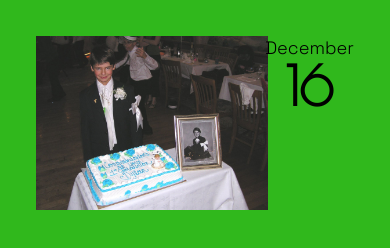
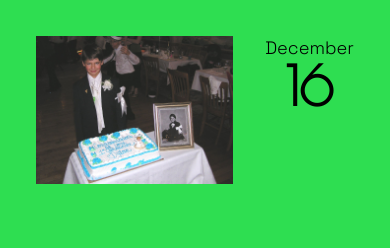
Before and after one commit to ryanvanmanen/Daily-Calendar, a plain HTML site: page index.html in a window 390 px wide. Drawn offline with nearby package versions, Linux system fonts and the light colour scheme; a web font is replaced by a local one.

Commit message:
update mobile style

```diff
--- a/index.html
+++ b/index.html
@@ -5,7 +5,6 @@
     <meta name="viewport" content="width=device-width, initial-scale=1.0">
     <title>Current Date</title>
     <style>
-
         @import url('https://fonts.googleapis.com/css2?family=Poiret+One&family=Silkscreen&display=swap');
         @import url('https://fonts.googleapis.com/css2?family=Space+Grotesk:wght@300&display=swap');
         @import url('https://cdn.jsdelivr.net/gh/dreampulse/computer-modern-web-font@master/fonts.css');
@@ -20,10 +19,10 @@
 
         .day {
             width: 100%;
-        }
-
-        .image-container {
-            width: calc(100% - 86px);
+            display: grid;
+            grid-template-columns: 1fr auto;
+            column-gap: 2rem;
+            row-gap: 1rem;
         }
 
         .image-container > img {
@@ -52,25 +51,13 @@
         }
 
         .date {
-            position: absolute;
-            top: 0;
-            right: 0;
-            padding: 2em;
             text-align: center;
         }
 
-        .day {
-            position: relative;
-        }
-
         .txt {
-            position: absolute;
-            /*font-family: 'Space Grotesk', sans-serif;*/
             font-family: "Computer Modern Concrete", sans-serif;
-            bottom: 0;
-            right: 0;
-            padding: 1em;
             text-align: right;
+            grid-column: 1 / 3;
         }
 
         span.dayname {
@@ -89,15 +76,6 @@
             line-height: 1em;
         }
 
-        .day:after {
-            display: block;
-            height: 385px;
-            content: " ";
-            /*background-color: white;*/
-            width: calc(100% + 4em);
-            margin-left: -2em;
-            margin-top: -322px;
-        }
 
         body.month-january {
             background-color: #6bbcfa;
@@ -144,7 +122,7 @@
         }
 
         body.month-december {
-            background-color: #30b81c;
+            background-color: #2ede51;
         }
     </style>
     <script>
```
